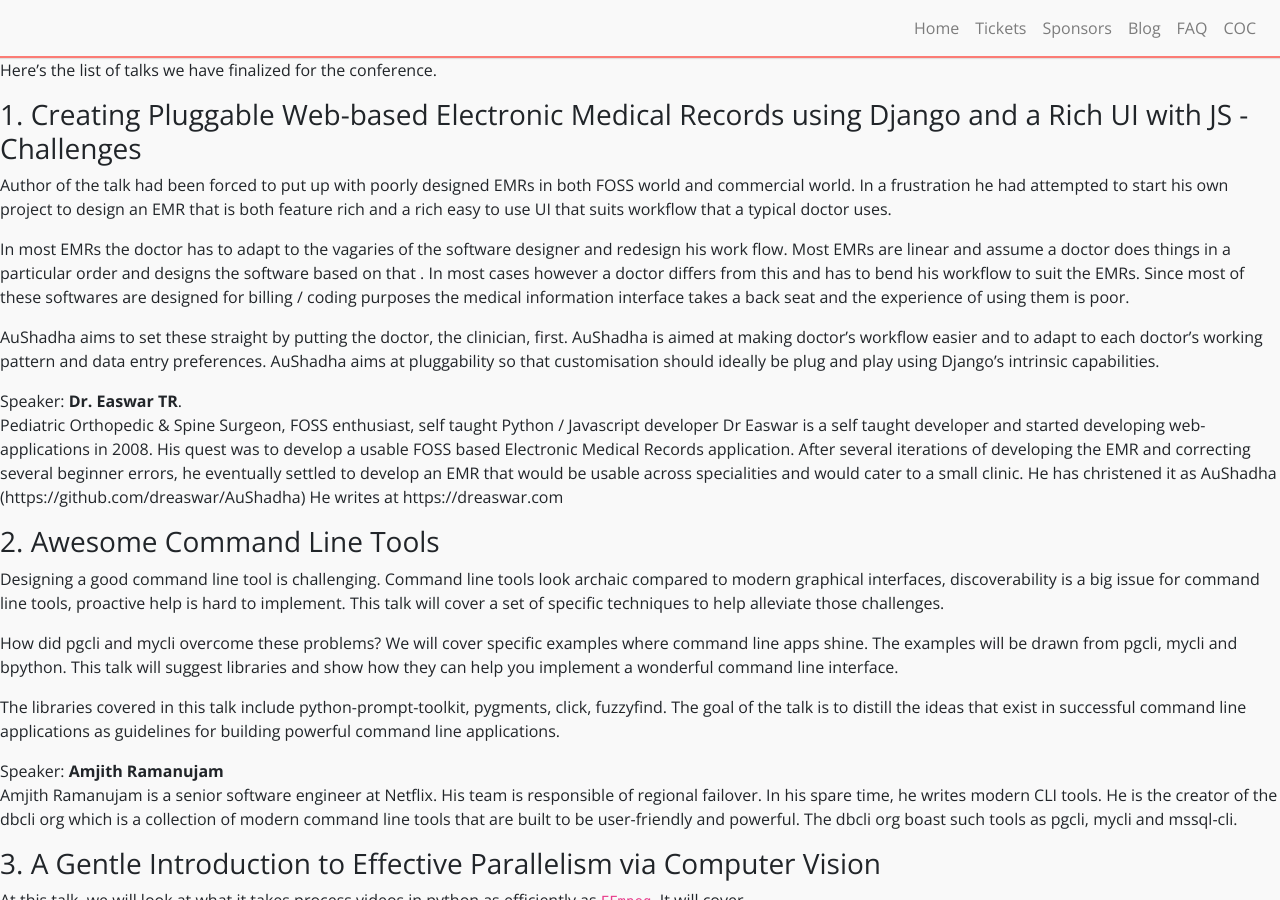
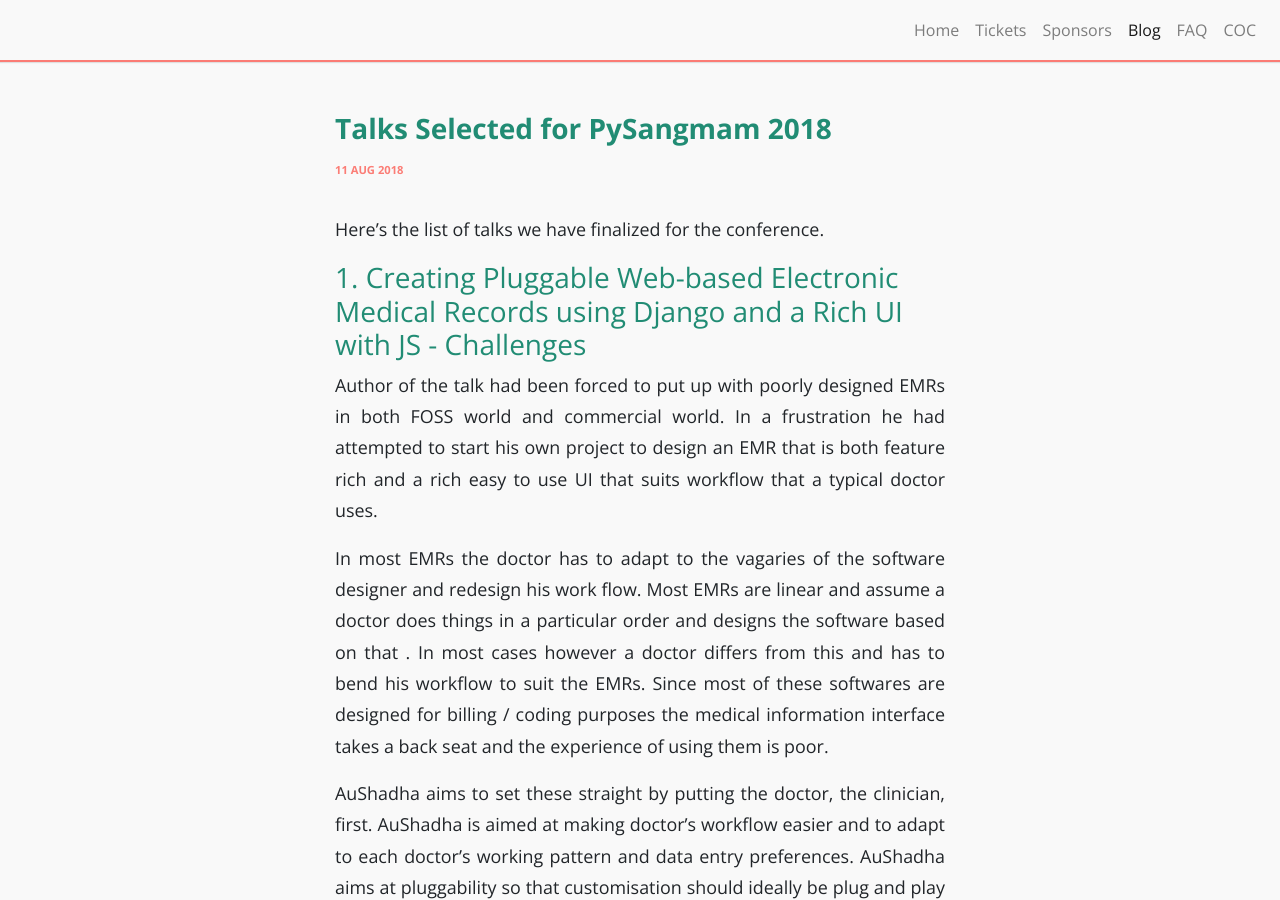
Before and after one commit to PySangamam/website, a Jekyll site: the page built from _posts/2018-08-11-talk-list.md, in a window 1280 px wide and 900 px high. Built offline with Jekyll 4.4.1, drawn with Linux system fonts in a browser that asks for light colours; nearby versions of some CDN libraries; our own code applies the rules of GitHub Pages for plain Markdown files.

Commit message:
Add metadata to the post.

```diff
--- a/_posts/2018-08-11-talk-list.md
+++ b/_posts/2018-08-11-talk-list.md
@@ -1,5 +1,18 @@
+---
+title: Talks Selected for PySangmam 2018
+author: PySangamam
+layout: blog
+permalink: /blog/2018/08/11/announcing-selected-talks/
+categories: [Announcement]
+tags: [announcement]
+date: 2018-08-11
+excerpt_separator: <!--more-->
+active: blog
+---
 
 Here's the list of talks we have finalized for the conference.
+
+<!--more-->
 
 ### 1. Creating Pluggable Web-based Electronic Medical Records using Django and a Rich UI with JS - Challenges
 
```
